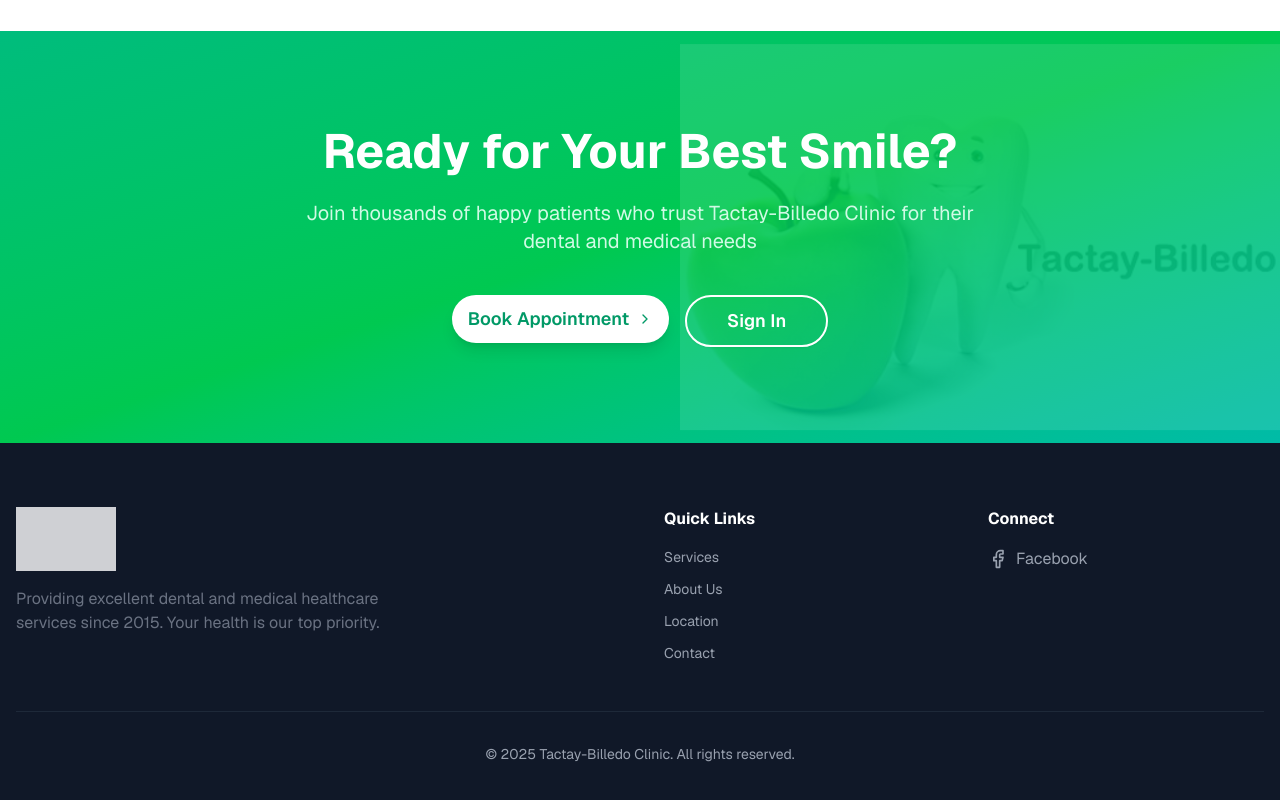
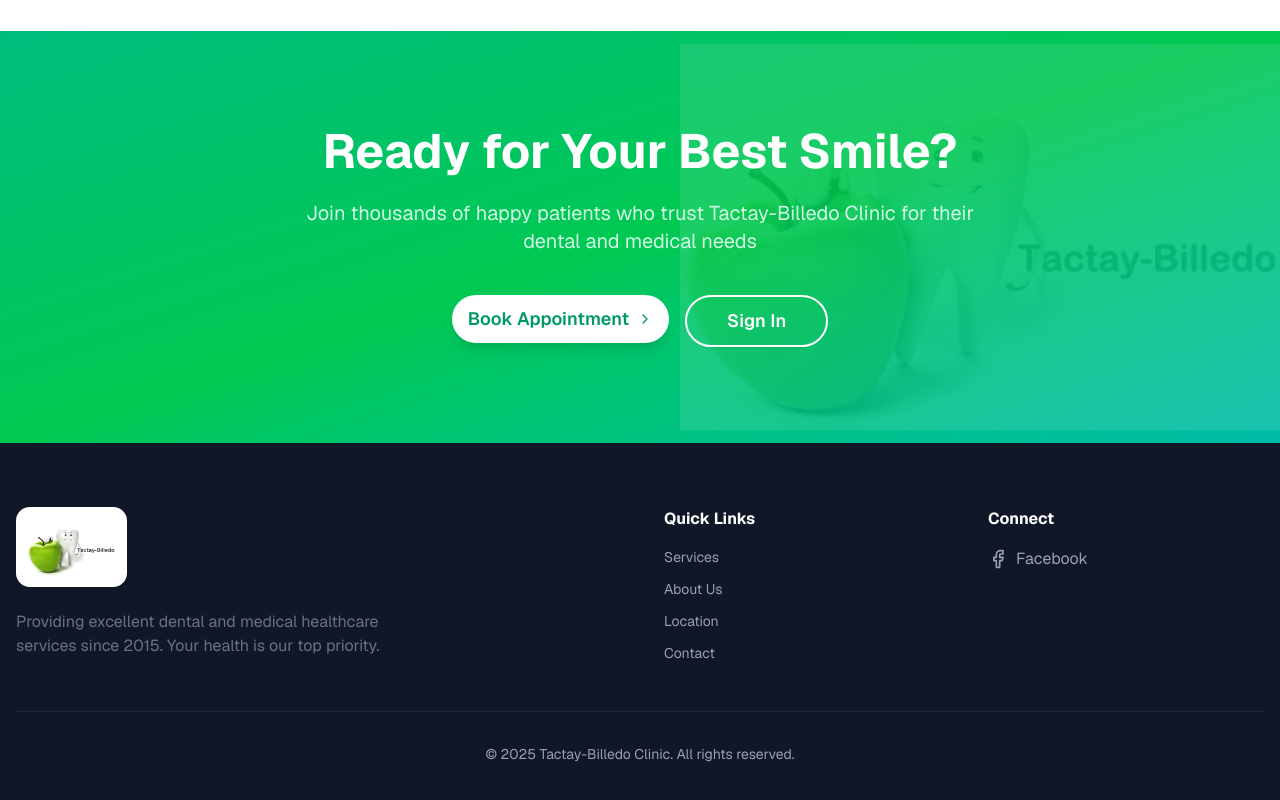
Before and after one commit to joyce12345678910/v0-appointment-system-design, a Next.js app: page / in a window 1280 px wide. Shown: the part 2987-3787 px from the top of the page. Built offline with nearby package versions, Linux system fonts and the light colour scheme.

Commit message:
fix: make footer logo visible with white background
Add white container to logo for visibility on dark footer.

Co-authored-by: null <235259932+joyce12345678910@users.noreply.github.com>

```diff
--- a/app/page.tsx
+++ b/app/page.tsx
@@ -411,11 +411,13 @@ export default function HomePage() {
         <div className="container mx-auto max-w-7xl">
           <div className="grid md:grid-cols-4 gap-12 mb-12">
             <div className="md:col-span-2">
-              <img
-                src="/tactay-billedo-logo.png"
-                alt="Tactay-Billedo"
-                className="h-16 w-auto mb-4 brightness-0 invert opacity-80"
-              />
+              <div className="bg-white rounded-xl p-3 inline-block mb-4">
+                <img
+                  src="/tactay-billedo-logo.png"
+                  alt="Tactay-Billedo"
+                  className="h-14 w-auto"
+                />
+              </div>
               <p className="text-gray-500 max-w-sm">
                 Providing excellent dental and medical healthcare services since 2015.
                 Your health is our top priority.
```
